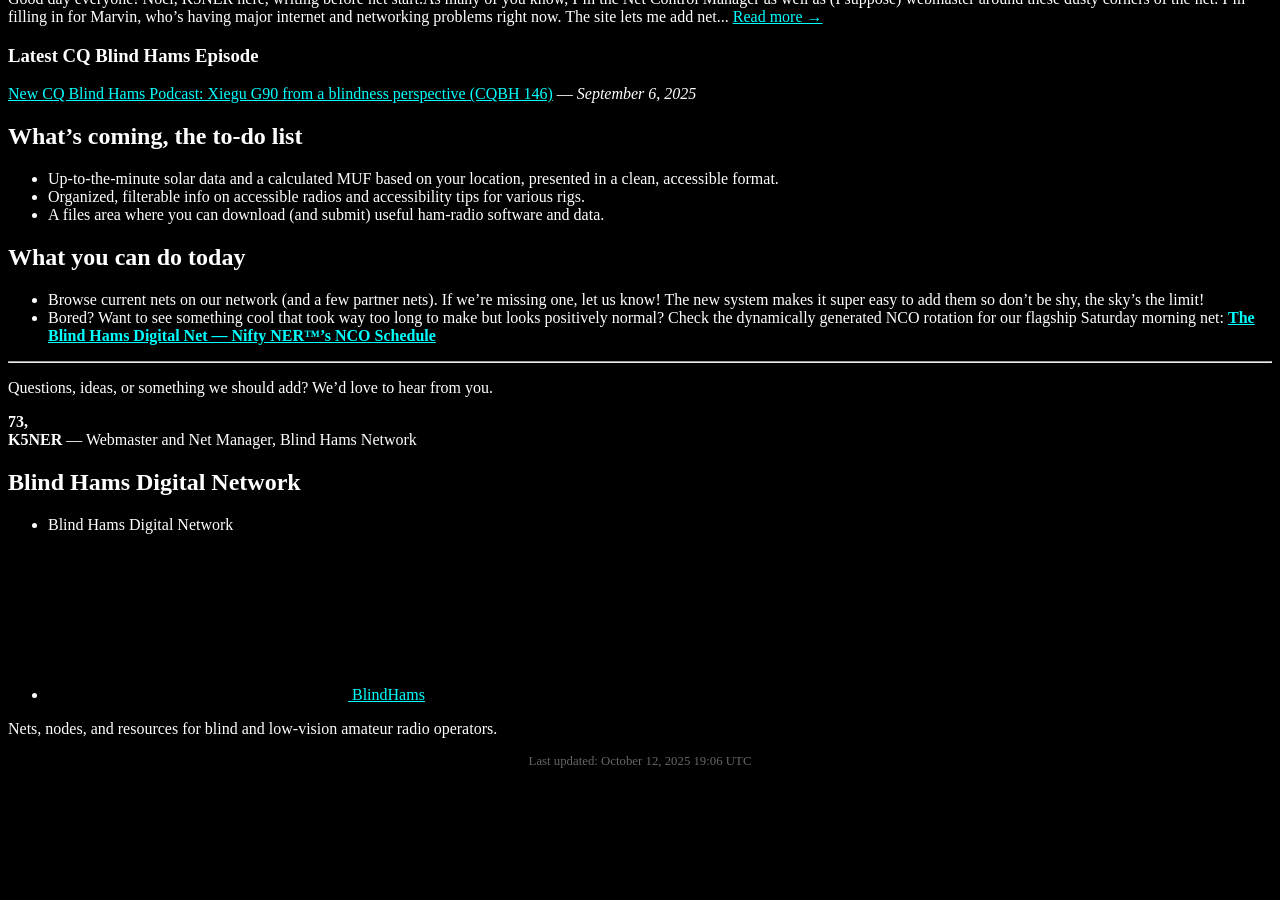
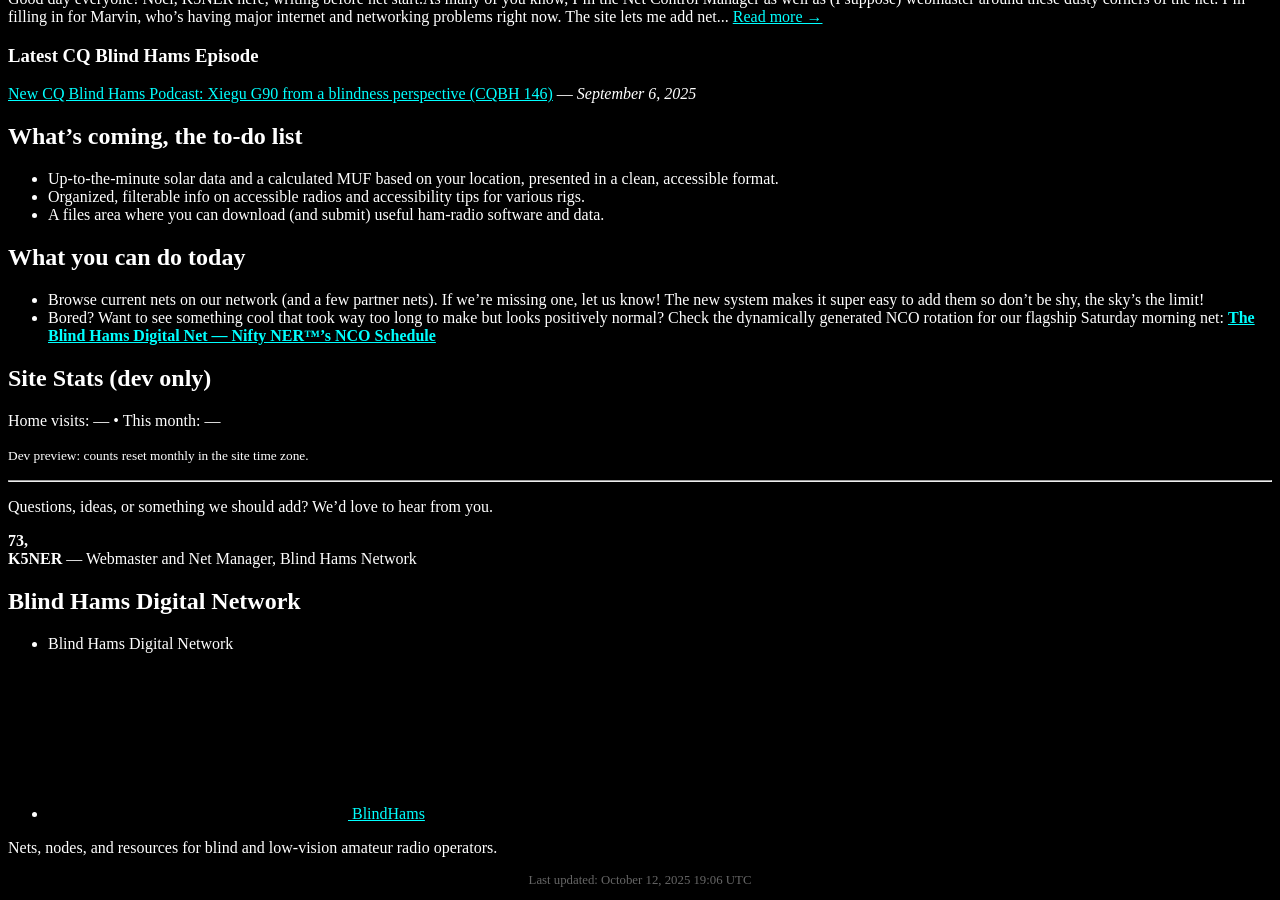
Before and after one commit to nromey/bh-network, a Jekyll site: the page built from index.md, in a window 1280 px wide and 900 px high, scrolled down 1346 px. Built offline with Jekyll 4.4.1, drawn with Linux system fonts in a browser that asks for light colours; before the commit the page ends 2128 px from its top, so only the background shows below that.

Commit message:
home(counter): enable widget on main; set ns=dev only in development

```diff
--- a/_config.yml
+++ b/_config.yml
@@ -39,7 +39,7 @@ header_pages:
 widgets:
   connect_banner: true
   news_preview: true
-  visit_counter: false
+  visit_counter: true
 
 include:
   - _redirects
--- a/index.md
+++ b/index.md
@@ -57,7 +57,9 @@ The **Blind Hams Digital Network** is a community built by and for blind and vis
     <span aria-hidden="true"> • </span>
     This month: <span id="home-visit-month">—</span>
   </p>
+  {% if jekyll.environment == 'development' %}
   <script>window.BHN_COUNTER_NS = 'dev';</script>
+  {% endif %}
   <script defer src="{{ '/assets/js/visit-counter.js' | relative_url }}?v={{ site.time | date: '%s' }}"></script>
   <noscript>Enable JavaScript to see visit counts.</noscript>
   <p><small>Dev preview: counts reset monthly in the site time zone.</small></p>
```
